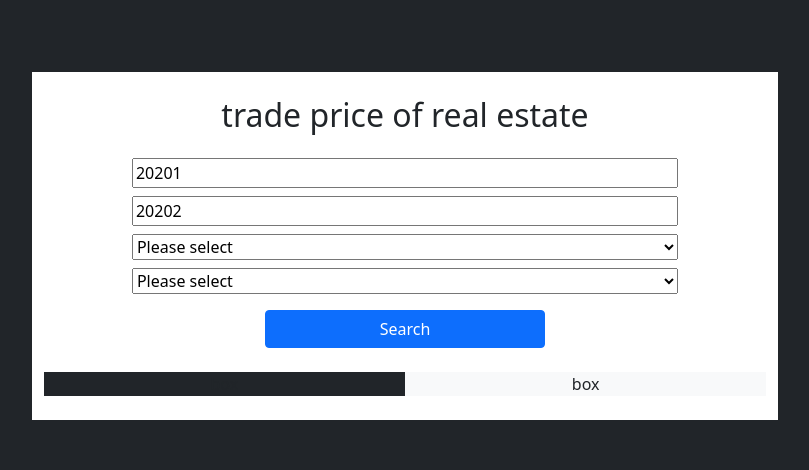
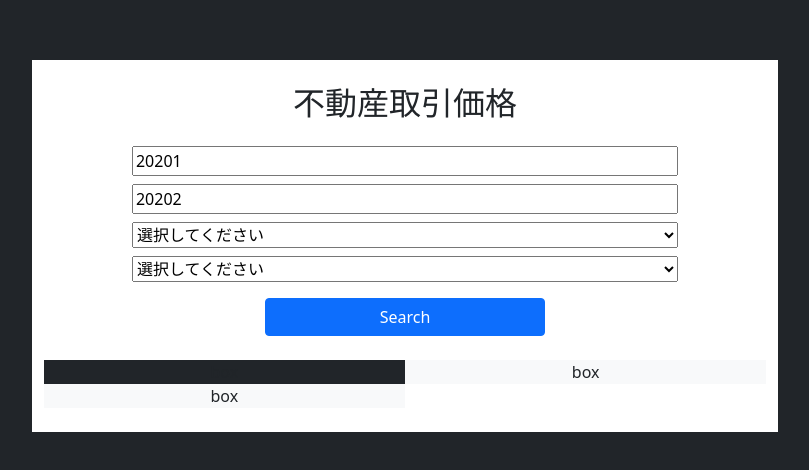
Before and after one commit to ryusei1068/tradePriceOfRealEstate, a plain HTML site: page index.html in a window 1280 px wide. Shown: the part 154-624 px from the top of the page, without its empty margins (235-1044 px from the left). Drawn offline with nearby package versions, Linux system fonts and the light colour scheme.

Commit message:
max minfuncion

```diff
--- a/index.html
+++ b/index.html
@@ -1,5 +1,5 @@
 <!DOCTYPE html>
-<html lang="en">
+<html lang="ja">
 <head>
     <meta charset="UTF-8">
     <meta name="viewport" content="width=device-width, initial-scale=1.0">
@@ -14,7 +14,7 @@
         <div class="d-flex align-items-center col-md-7 col-10">
             <div class="bg-white col-12 text-center p-4">
                 <div id="search-block">
-                    <h2 class="pb-3">trade price of real estate</h2>
+                    <h2 class="pb-3">不動産取引価格</h2>
                     <form action="" id="form" onsubmit="getRetrievalInfo(); event.preventDefault()">
                         <div class="form-group m-2">
                             <input type="text" name="periodStart" class="periodStart" placeholder="starting of a translation (YYYYN)" value="20201" >
@@ -24,18 +24,21 @@
                         </div>
                         <div class="form-group m-2">
                             <select name="prefecture"  id="prefectureSelect" >
-                                <option value="0">Please select</option>
+                                <option value="0">選択してください</option>
                             </select>
                         </div>
                         <div class="form-group m-2">
                             <select name="cityCode" id="citySelect" >
-                                <option value="0">Please select</option>
+                                <option value="0">選択してください</option>
                             </select>
                         </div>
                         <button type="submit" class="btn btn-primary m-2" style="width: 40%;">Search</button>
                     </form>
                     <div class="d-flex mt-3 row">
                         <div class="bg-dark col-md-6">
+                            box
+                        </div>
+                        <div class="bg-light col-md-6">
                             box
                         </div>
                         <div class="bg-light col-md-6">
```
